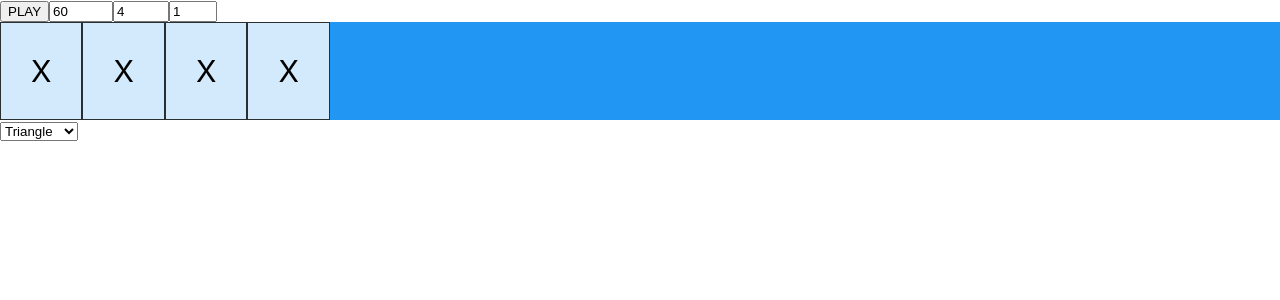
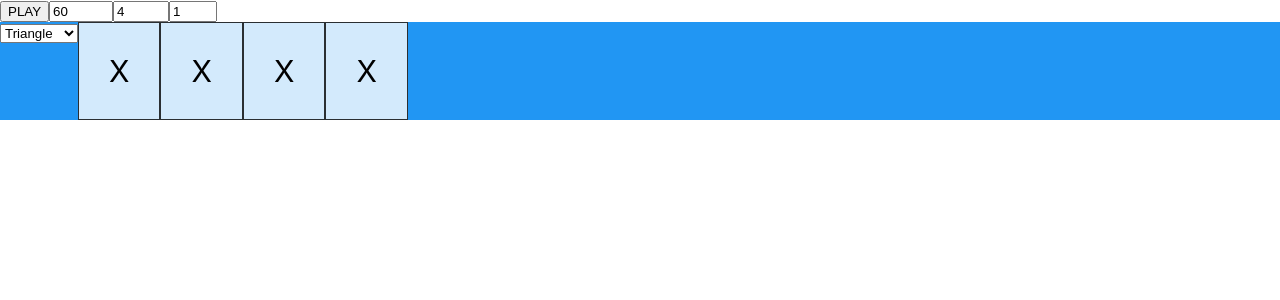
Before and after one commit to Basile-Lequeux/sandbox-music, a React (Create React App) app: page / in a window 1280 px wide. Shown: the top 300 px of the page. Built offline with nearby package versions, Linux system fonts and the light colour scheme.

Commit message:
Change instrument for one track

```diff
--- a/src/App.js
+++ b/src/App.js
@@ -21,7 +21,8 @@ const App = () => {
         handleSetTrack,
         setInstrument,
         nbrOfTrack,
-        handleSetNbrOfTrack
+        handleSetNbrOfTrack,
+        handleChangeInstrument
     } = usePlayerContext()
 
 
@@ -82,18 +83,10 @@ const App = () => {
                         cursor={cursor}
                         handleSetTrack={handleSetTrack}
                         track={track}
+                        handleChangeInstrument={handleChangeInstrument}
                     />
                 ))
             }
-
-            <div value={instrument} onChange={(e) => setInstrument(e.target.value)}>
-                <select>
-                    <option value={"triangle"}>Triangle</option>
-                    <option value={"square"}>Square</option>
-                    <option value={"sawtooth"}>Sawtooth</option>
-                    <option value={"sine"}>Sine</option>
-                </select>
-            </div>
         </div>
     );
 };
--- a/src/PlayerContext.js
+++ b/src/PlayerContext.js
@@ -10,6 +10,7 @@ function usePlayerContext(props) {
 const initialState = {
     instrument: "",
     frequency: 0,
+    isActive: false
 };
 
 const CreatePlayerContextProvider = (props) => {
@@ -17,14 +18,16 @@ const CreatePlayerContextProvider = (props) => {
     const [isPlaying, setIsPlaying] = useState(false);
     const [cursor, setCursor] = useState(-1);
     const [bpmValue, setBpmValue] = useState(60);
+    const [nbrOfBeat, setNbrOfBeat] = useState(4);
     const [nbrOfTrack, setNbrOfTrack] = useState(1);
     const [trackArray, setTrackArray] = useState([]);
-    const [nbrOfBeat, setNbrOfBeat] = useState(4);
 
 
     const [instrument, setInstrument] = useState("triangle");
-    const [intervalId, setIntervalId] = useState(() => {});
-    const [audioContext, setAudioContext] = useState(() => {});
+    const [intervalId, setIntervalId] = useState(() => {
+    });
+    const [audioContext, setAudioContext] = useState(() => {
+    });
 
 
     useEffect(() => {
@@ -33,8 +36,8 @@ const CreatePlayerContextProvider = (props) => {
             setCursor(0);
         }
         trackArray.map(track => {
-            if (track.notes[cursor] && track.notes[cursor].instrument !== "") {
-                playNote(track.notes[cursor].frequency, track.notes[cursor].instrument);
+            if (track.notes[cursor] && track.notes[cursor].isActive) {
+                playNote(track.notes[cursor].frequency, track.instrument);
             }
         })
 
@@ -47,7 +50,7 @@ const CreatePlayerContextProvider = (props) => {
             for (let i = 0; i < nbrOfBeat; i++) {
                 notes.push(initialState)
             }
-            const track = {id: uuidv4(), notes: notes}
+            const track = {id: uuidv4(), notes: notes, instrument: "triangle"}
             array.push(track)
         }
         setTrackArray(array)
@@ -78,22 +81,17 @@ const CreatePlayerContextProvider = (props) => {
 
     const handleSetTrack = (trackId, i) => {
         let prevStateTrackArray = [...trackArray];
-        const index = prevStateTrackArray.findIndex(elem => elem.id === trackId);
         const track = prevStateTrackArray.find(elem => elem.id === trackId);
+        const isActive = track.notes[i].isActive;
 
-        if (track.notes[i].instrument !== instrument) {
-            track.notes[i] = {instrument: instrument, frequency: 293.7};
-        } else {
-            track.notes[i] = initialState;
-        }
+        track.notes[i] = {instrument: instrument, frequency: 368.7, isActive: !isActive};
+
         setTrackArray(prevStateTrackArray);
     };
 
     const playNote = (frequency, type) => {
         let oscillator = null;
         let gain = null;
-        console.log(frequency);
-        console.log(type);
         oscillator = audioContext.createOscillator();
         gain = audioContext.createGain();
         oscillator.type = type;
@@ -121,6 +119,18 @@ const CreatePlayerContextProvider = (props) => {
         setNbrOfTrack(value)
     }
 
+    const handleChangeInstrument = (trackId, value) => {
+        let prevState = [...trackArray];
+        const index = prevState.findIndex(t => t.id === trackId);
+
+        if (value !== prevState[index].instrument) {
+            prevState[index].instrument = value
+            setTrackArray(prevState)
+        }
+
+
+    }
+
     return (
         <PlayerContext.Provider
             value={{
@@ -139,7 +149,8 @@ const CreatePlayerContextProvider = (props) => {
                 handleChangeNbrOfBeat,
                 handleSetTrack,
                 setInstrument,
-                handleSetNbrOfTrack
+                handleSetNbrOfTrack,
+                handleChangeInstrument
 
             }}
         >
--- a/src/Track.js
+++ b/src/Track.js
@@ -4,11 +4,22 @@ export default function Track({
     track,
     styles,
     cursor,
-    handleSetTrack
+    handleSetTrack,
+    handleChangeInstrument
 }) {
 
     return (
         <div style={styles.gridContainer}>
+            <div>
+                <div value={track.instrument} onChange={(e) => handleChangeInstrument(track.id, e.target.value)}>
+                    <select>
+                        <option value={"triangle"}>Triangle</option>
+                        <option value={"square"}>Square</option>
+                        <option value={"sawtooth"}>Sawtooth</option>
+                        <option value={"sine"}>Sine</option>
+                    </select>
+                </div>
+            </div>
             {track && track.notes.length !== 0 &&
                 track.notes.map((note, index) => (
                     <div
@@ -16,7 +27,7 @@ export default function Track({
                         style={cursor === index ? styles.gridItemColored : styles.gridItem}
                         onClick={() => handleSetTrack(track.id, index)}
                     >
-                        {note && note.instrument ? "♩" : "X"}
+                        {note && note.isActive ? "♩" : "X"}
                     </div>
                 ))}
         </div>
```
